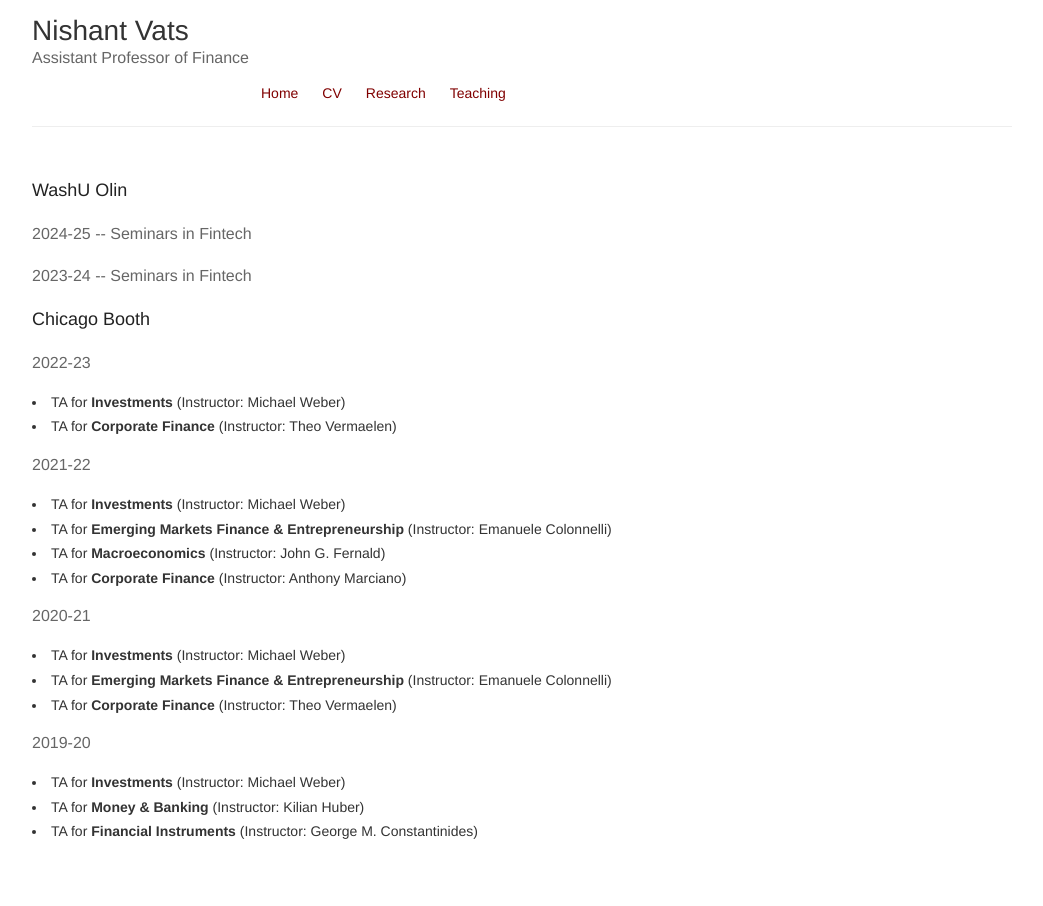
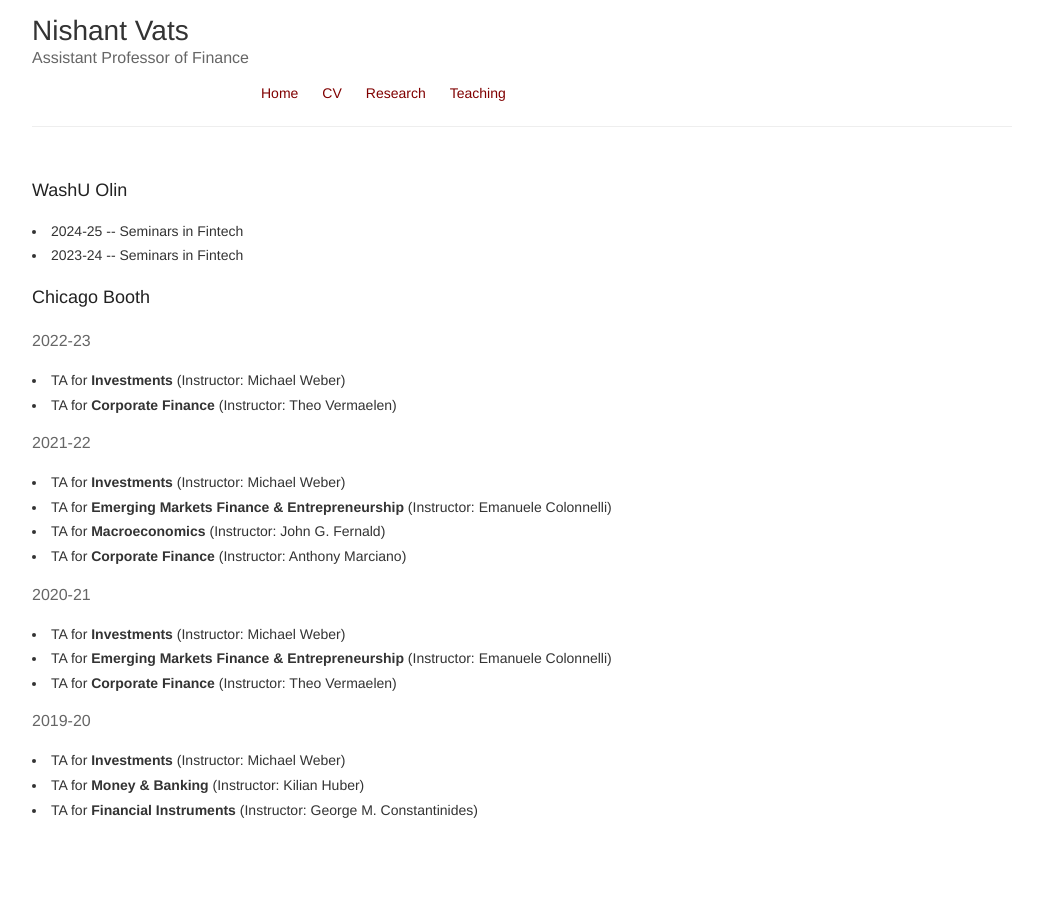
Before and after one commit to nishvats/nishvats.github.io, a Jekyll site: the page built from teaching.html, in a window 1280 px wide. Shown: the whole page, without its empty margins (118-1161 px from the left). Built offline with Jekyll 4.4.1, drawn with Linux system fonts in a browser that asks for light colours.

Commit message:
Update teaching.html

```diff
--- a/teaching.html
+++ b/teaching.html
@@ -7,8 +7,11 @@
  </head>
 
 <h3> WashU Olin </h3>
-<h4> 2024-25 -- Seminars in Fintech </h4>
-<h4> 2023-24 -- Seminars in Fintech </h4>
+
+<ui>
+<li> 2024-25 -- Seminars in Fintech </li>
+<li> 2023-24 -- Seminars in Fintech </li>
+</ui>
 
 <h3> Chicago Booth </h3>
 
```
